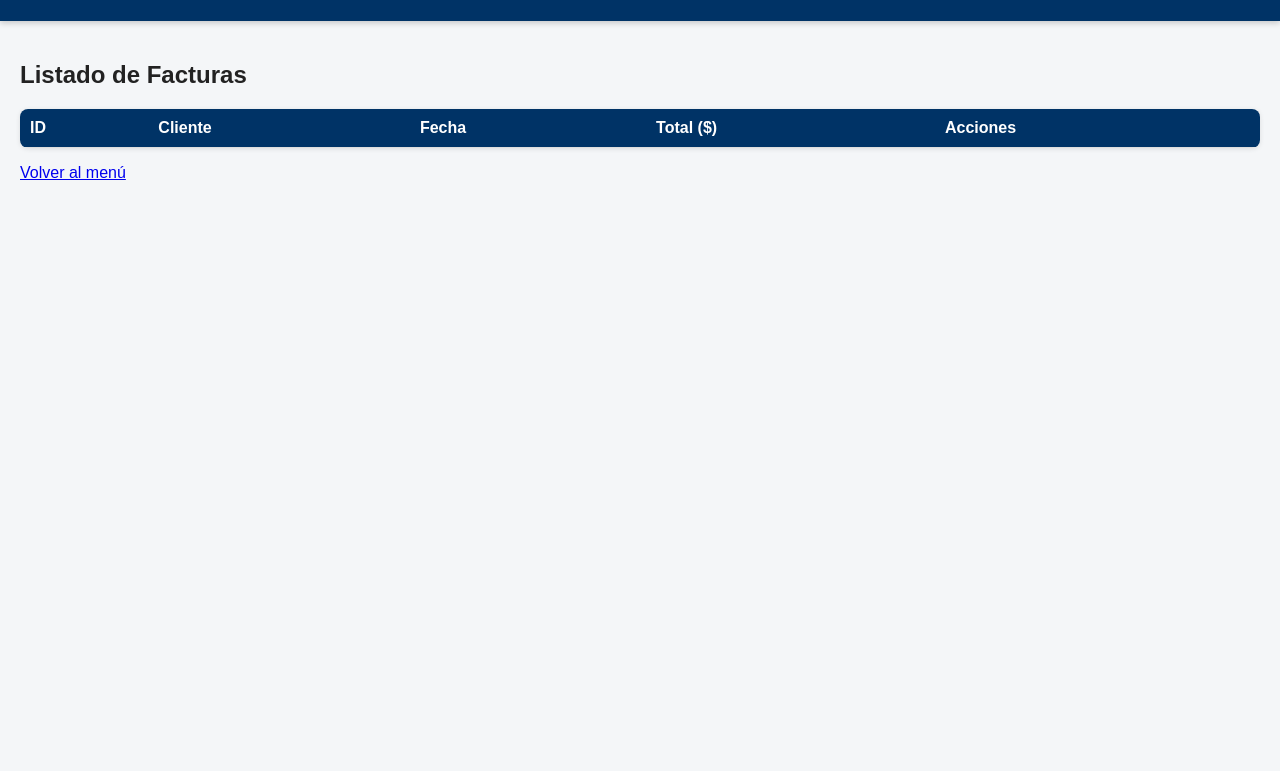
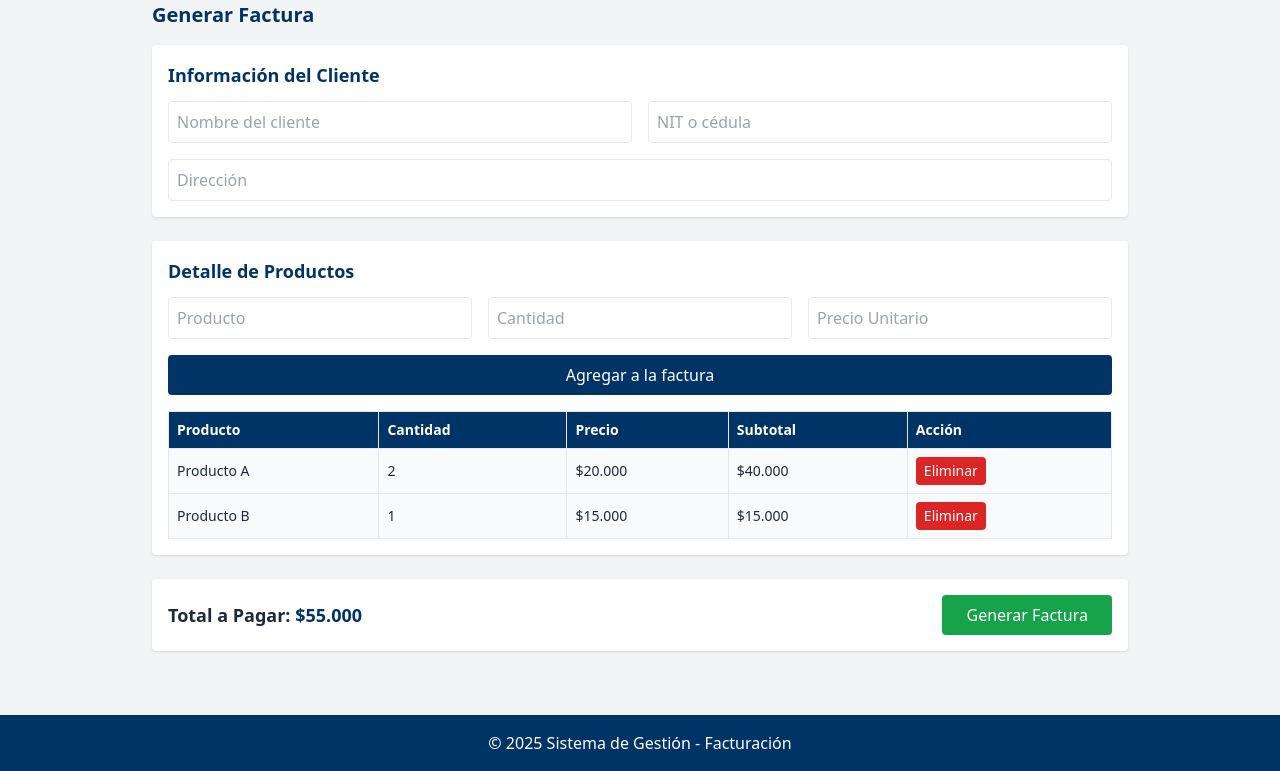
Before and after one commit to burggos/web_project_package, a plain HTML site: page frontend/facturacion.html in a window 1280 px wide. Shown: the part 87-858 px from the top of the page. Before the commit the page ends 800 px from the top, so only its background shows below. Drawn offline with nearby package versions, Linux system fonts and the light colour scheme; no server answers.

Commit message:
Update facturacion.html

```diff
--- a/frontend/facturacion.html
+++ b/frontend/facturacion.html
@@ -1,66 +1,87 @@
-<!doctype html>
+<!DOCTYPE html>
 <html lang="es">
 <head>
-  <meta charset="utf-8">
-  <meta name="viewport" content="width=device-width, initial-scale=1">
-  <title>Facturación</title>
-  <link rel="stylesheet" href="styles.css">
+  <meta charset="UTF-8" />
+  <meta name="viewport" content="width=device-width, initial-scale=1.0"/>
+  <title>Módulo de Facturación</title>
+  <script src="https://cdn.tailwindcss.com"></script>
 </head>
-<body>
-<header>
-  <h1>Facturación</h1>
+<body class="bg-gray-100 text-gray-800 min-h-screen">
+
+  <!-- Encabezado -->
+  <header class="bg-[#003366] text-white p-4">
+    <h1 class="text-2xl font-bold">Sistema de Gestión - Módulo de Facturación</h1>
   </header>
 
-<main>
-  <!-- Tabla de facturas -->
-  <section>
-    <h2>Listado de Facturas</h2>
-    <table id="tablaFacturas">
-      <thead>
+  <!-- Contenido principal -->
+  <main class="p-6 max-w-5xl mx-auto">
+    <h2 class="text-xl font-semibold text-[#003366] mb-4">Generar Factura</h2>
+
+    <!-- Datos del Cliente -->
+    <section class="bg-white p-4 rounded shadow mb-6">
+      <h3 class="text-lg font-semibold text-[#003366] mb-3">Información del Cliente</h3>
+      <form class="grid grid-cols-1 md:grid-cols-2 gap-4">
+        <input type="text" placeholder="Nombre del cliente" class="border p-2 rounded">
+        <input type="text" placeholder="NIT o cédula" class="border p-2 rounded">
+        <input type="text" placeholder="Dirección" class="border p-2 rounded md:col-span-2">
+      </form>
+    </section>
+
+    <!-- Productos en la factura -->
+    <section class="bg-white p-4 rounded shadow mb-6">
+      <h3 class="text-lg font-semibold text-[#003366] mb-3">Detalle de Productos</h3>
+      <form class="grid grid-cols-1 md:grid-cols-3 gap-4 mb-4">
+        <input type="text" placeholder="Producto" class="border p-2 rounded">
+        <input type="number" placeholder="Cantidad" min="1" class="border p-2 rounded">
+        <input type="number" placeholder="Precio Unitario" min="0" class="border p-2 rounded">
+        <button type="button" class="md:col-span-3 bg-[#003366] text-white py-2 rounded hover:bg-blue-800">Agregar a la factura</button>
+      </form>
+
+      <!-- Tabla de productos agregados -->
+      <div class="overflow-x-auto">
+        <table class="w-full border border-gray-300 text-left text-sm">
+          <thead class="bg-[#003366] text-white">
             <tr>
-          <th>ID</th>
-          <th>Cliente</th>
-          <th>Fecha</th>
-          <th>Total ($)</th>
-          <th>Acciones</th>
+              <th class="p-2 border">Producto</th>
+              <th class="p-2 border">Cantidad</th>
+              <th class="p-2 border">Precio</th>
+              <th class="p-2 border">Subtotal</th>
+              <th class="p-2 border">Acción</th>
             </tr>
           </thead>
           <tbody>
-        <!-- Aquí se insertan las facturas vía JS -->
+            <tr class="bg-gray-50 hover:bg-gray-100">
+              <td class="p-2 border">Producto A</td>
+              <td class="p-2 border">2</td>
+              <td class="p-2 border">$20.000</td>
+              <td class="p-2 border">$40.000</td>
+              <td class="p-2 border"><button class="bg-red-600 text-white px-2 py-1 rounded hover:bg-red-700 text-sm">Eliminar</button></td>
+            </tr>
+            <tr class="bg-gray-50 hover:bg-gray-100">
+              <td class="p-2 border">Producto B</td>
+              <td class="p-2 border">1</td>
+              <td class="p-2 border">$15.000</td>
+              <td class="p-2 border">$15.000</td>
+              <td class="p-2 border"><button class="bg-red-600 text-white px-2 py-1 rounded hover:bg-red-700 text-sm">Eliminar</button></td>
+            </tr>
           </tbody>
         </table>
-  </section>
-
-  <!-- Modal / Detalle de factura -->
-  <section id="detalleFactura" class="modal" style="display:none;">
-    <div class="modal-content">
-      <h2>Detalle de Factura</h2>
-      <p><strong>Factura:</strong> <span id="detFacturaId"></span></p>
-      <p><strong>Cliente:</strong> <span id="detCliente"></span></p>
-      <p><strong>Fecha:</strong> <span id="detFecha"></span></p>
-      <p><strong>Total:</strong> $<span id="detTotal"></span></p>
-
-      <h3>Productos vendidos</h3>
-      <table>
-        <thead>
-          <tr>
-            <th>Producto</th>
-            <th>Cantidad</th>
-            <th>Precio</th>
-          </tr>
-        </thead>
-        <tbody id="detItems">
-          <!-- Items por JS -->
-        </tbody>
-      </table>
-
-      <button id="cerrarDetalle">Cerrar</button>
       </div>
     </section>
 
-  <p><a href="index.html">Volver al menú</a></p>
+    <!-- Total y acciones -->
+    <section class="bg-white p-4 rounded shadow flex justify-between items-center">
+      <div>
+        <p class="text-lg font-semibold">Total a Pagar: <span class="text-[#003366]">$55.000</span></p>
+      </div>
+      <button class="bg-green-600 text-white px-6 py-2 rounded hover:bg-green-700">Generar Factura</button>
+    </section>
   </main>
 
-<script src="js/facturacion.js" defer></script>
+  <!-- Pie de página -->
+  <footer class="bg-[#003366] text-white text-center p-4 mt-10">
+    <p>&copy; 2025 Sistema de Gestión - Facturación</p>
+  </footer>
+
 </body>
 </html>
```
Lines whose indentation alone changed are shown as unchanged.
